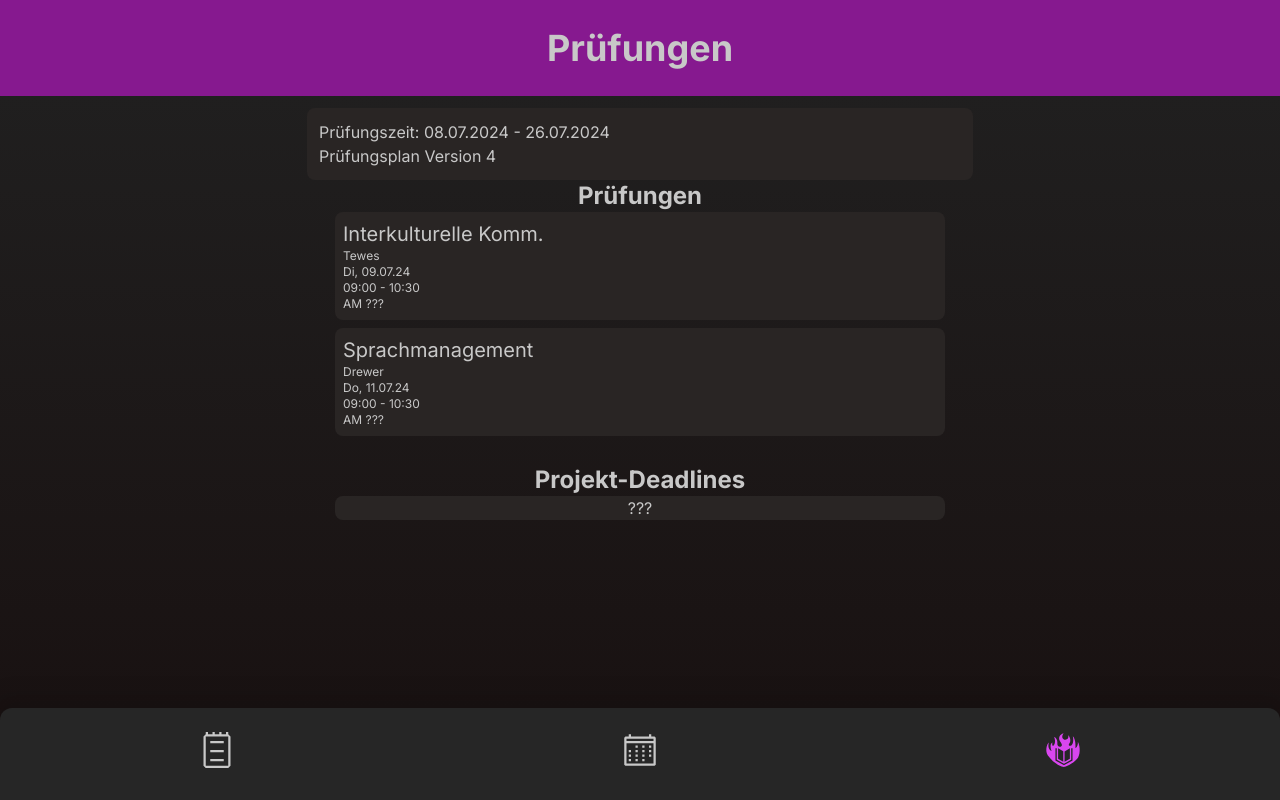
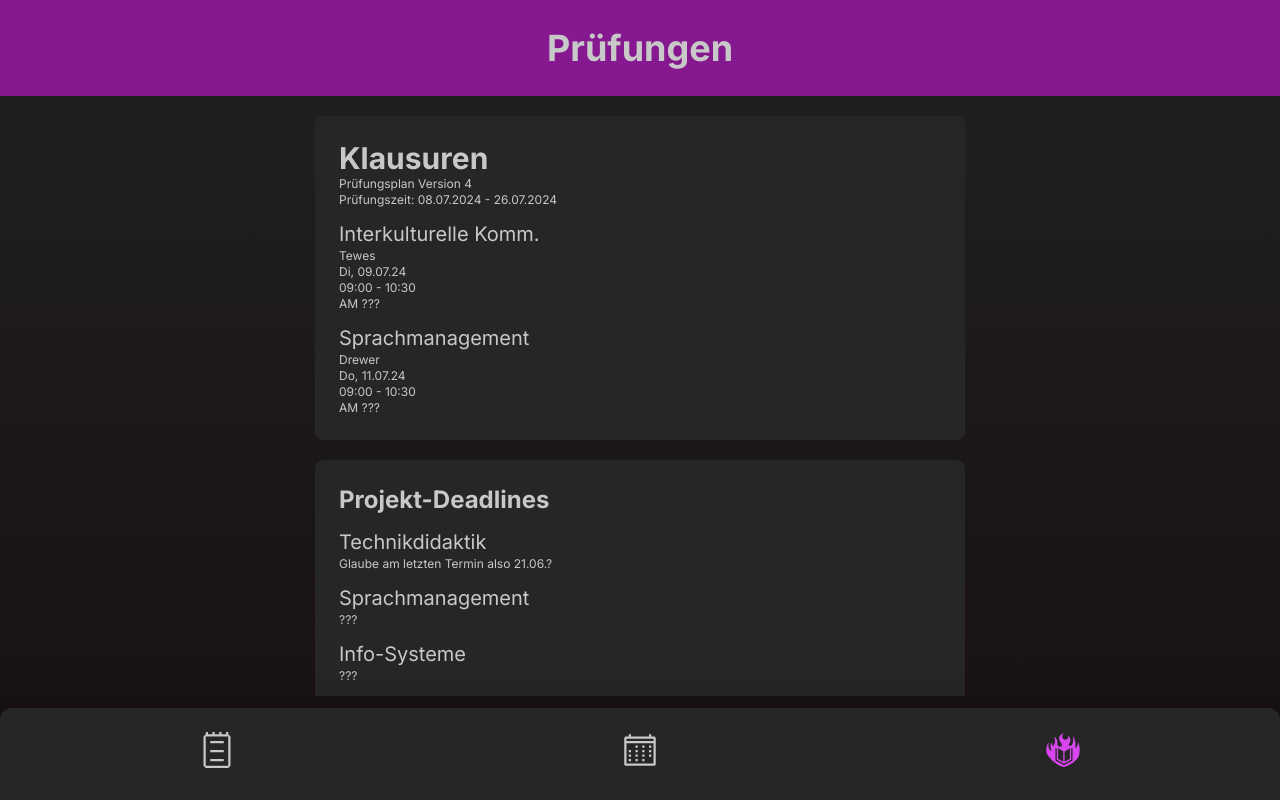
Before and after one commit to jmjules/KMM-Helper, a Next.js app: page /exams in a window 1280 px wide. Built offline with nearby package versions, Linux system fonts and the light colour scheme.

Commit message:
updated data

```diff
--- a/src/app/exams/page.tsx
+++ b/src/app/exams/page.tsx
@@ -6,39 +6,52 @@ export default function Exams() {
     <>
       <SubPageHeader pageTitle={"Prüfungen"} />
       <div className="max-w-[690px] mx-auto">
-        <p className='bg-stone-800 rounded-lg mt-3 mx-3 p-3'>
-          Prüfungszeit: 08.07.2024 - 26.07.2024
-        <p>Prüfungsplan Version 4</p>
-        </p>
-        <h2 className='text-center text-2xl font-bold'>Prüfungen</h2>
-        <ul className='flex flex-col gap-2'>
-          <li className='bg-stone-800 mx-10 p-2 rounded-lg'>
-            <p className='text-xl'>Interkulturelle Komm.</p>
+
+
+        <div className='m-5 p-6 bg-neutral-800 rounded-lg' >
+        <h2 className=' text-3xl font-bold'>Klausuren</h2>
+        <p className='text-xs' >Prüfungsplan Version 4</p>
+        <p className='text-xs'>Prüfungszeit: 08.07.2024 - 26.07.2024</p>
+
+        <p className='text-xl mt-3'>Interkulturelle Komm.</p>
         <div className="text-xs">
           <p>Tewes</p>
           <p>Di, 09.07.24</p>
           <p>09:00 - 10:30</p>
           <p>AM ???</p>
         </div>
-          </li>
-          <li className='bg-stone-800 mx-10 p-2 rounded-lg'>
-            <p className='text-xl'>Sprachmanagement</p>
+
+        <p className='text-xl mt-3'>Sprachmanagement</p>
             <div className="text-xs">
               <p>Drewer</p>
               <p>Do, 11.07.24</p>
               <p>09:00 - 10:30</p>
               <p>AM ???</p>
             </div>
-          </li>
-        </ul>
+
         </div>
 
-      <div className="text-center max-w-[690px] mx-auto mt-7">
+
+
+
+        <div className='m-5 p-6 bg-neutral-800 rounded-lg' >
           <h2 className='text-2xl font-bold'>Projekt-Deadlines</h2>
-        <p className='bg-stone-800 mx-10 rounded-lg'>???</p>
+          <p className='text-xl mt-3'>Technikdidaktik</p>
+          <p className='text-xs'>Glaube am letzten Termin also 21.06.?</p>
+
+          <p className='text-xl mt-3'>Sprachmanagement</p>
+          <p className='text-xs'>???</p>
+
+          <p className='text-xl mt-3'>Info-Systeme</p>
+          <p className='text-xs'>???</p>
+
+          <p className='text-xl mt-3'>Visuelle Kommunikation</p>
+          <p className='text-xs'>???</p>
+
         </div>
 
-      <div className='py-5'></div>
+      </div>
+
     </>
   )
 }
--- a/src/app/semesterdaten/page.tsx
+++ b/src/app/semesterdaten/page.tsx
@@ -26,7 +26,7 @@ export default async function SemesterData () {
 
           <h2 className="text-xl mt-2">Vorlesungsfreie Tage</h2>
           <p className="text-xs line-through"> {semester.vacationDays[0].date} ({semester.vacationDays[0].reason}) </p>
-          <p className="text-xs"> {semester.vacationDays[1].date} - {semester.vacationDays[2].date} ({semester.vacationDays[1].reason}) </p>
+          <p className="text-xs line-through"> {semester.vacationDays[1].date} - {semester.vacationDays[2].date} ({semester.vacationDays[1].reason}) </p>
           <p className="text-xs"> {semester.vacationDays[3].date} ({semester.vacationDays[3].reason}) </p>
         </div>
 
```
Also changed, not shown: src/app/stundenplan/data.json (+17 -20 lines). Lines whose indentation alone changed are shown as unchanged.
